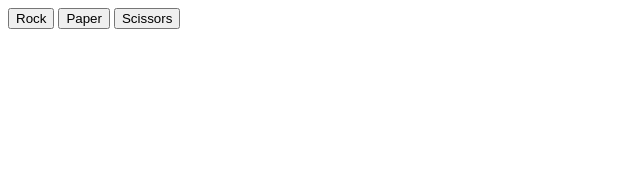
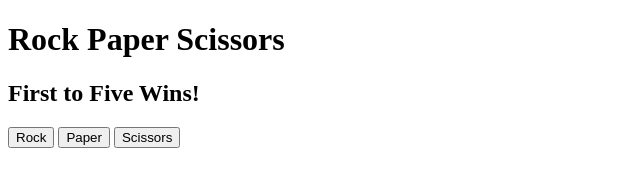
Before and after one commit to johnkeatings/rock_paper_scissors, a plain HTML site: page index.html in a window 1280 px wide. Shown: the whole page, without its empty margins (0-640 px from the left). Drawn offline with Linux system fonts and the light colour scheme.

Commit message:
Added an h1 and h2

```diff
--- a/index.html
+++ b/index.html
@@ -6,6 +6,10 @@
     <title>Rock Paper Scissors</title>
 </head>
 <body>
+    <div id="header">
+        <h1>Rock Paper Scissors</h1>
+        <h2>First to Five Wins!</h2>
+    </div>
     <div id="container">
         <button id="rock-btn">Rock</button>
         <button id="paper-btn">Paper</button>
```
